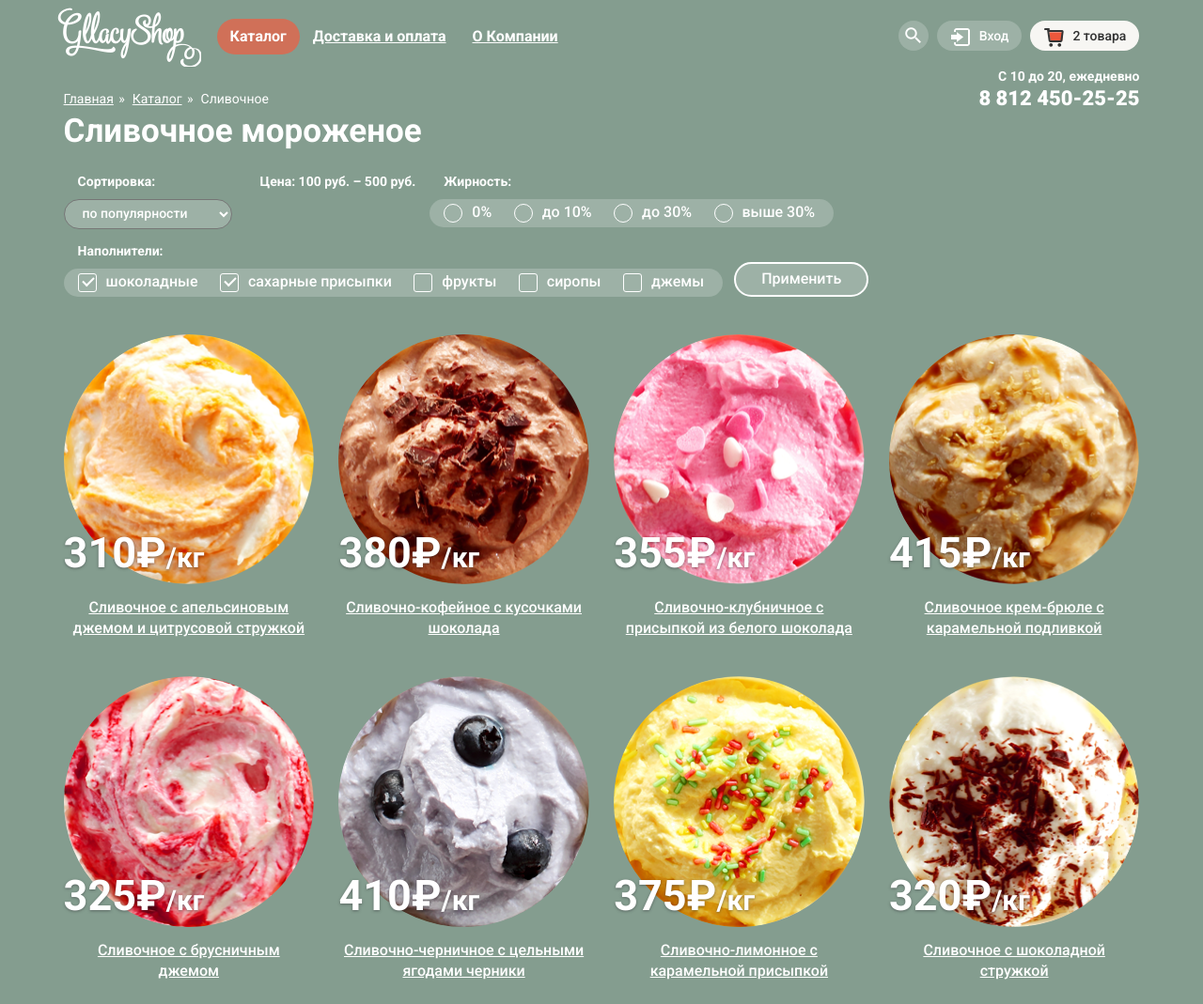
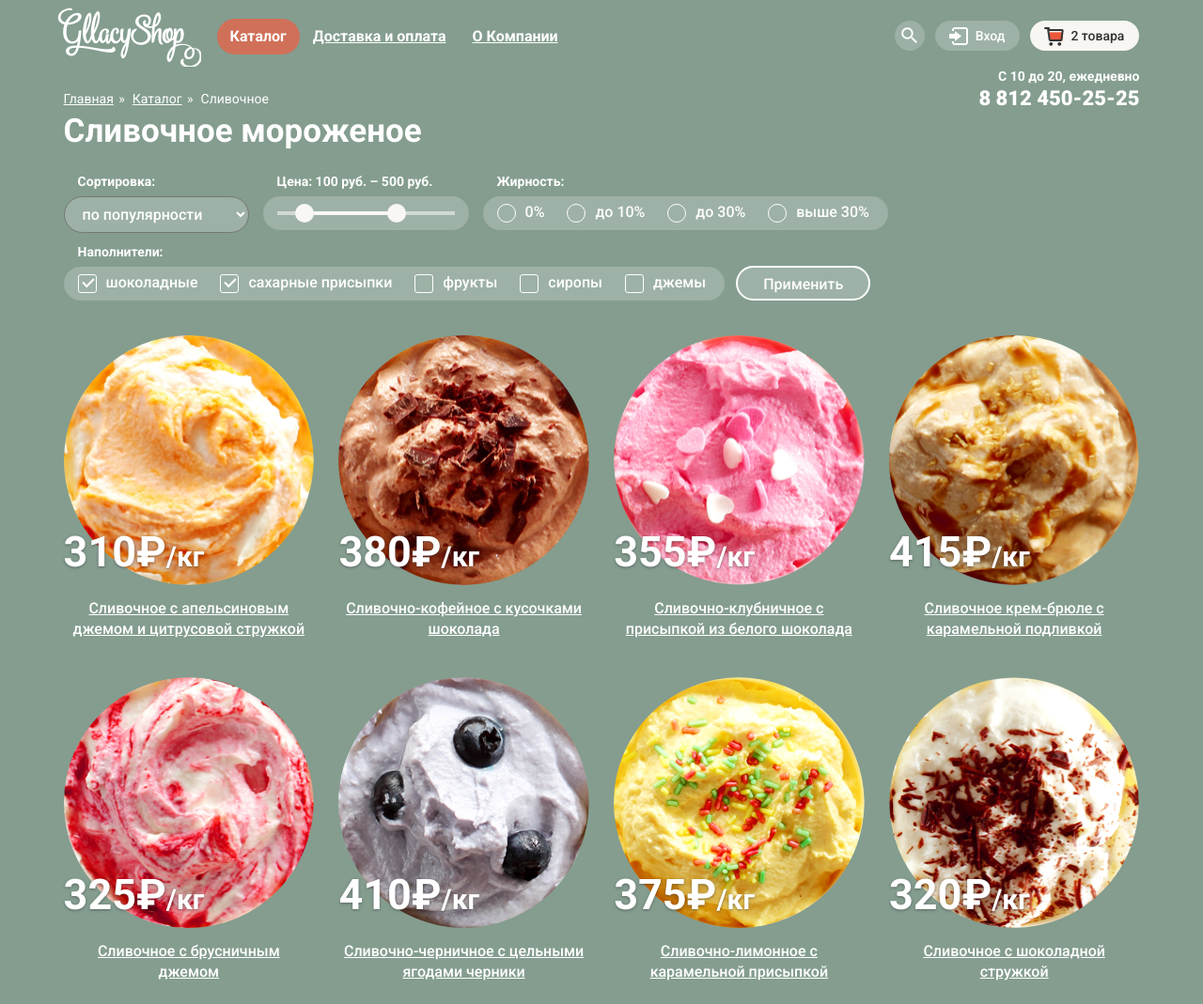
Before and after one commit to kataskin/136076-gllacy, a plain HTML site: page catalog.html in a window 1280 px wide. Shown: the top 1069 px of the page at 94% size. Drawn offline with Linux system fonts and the light colour scheme.

Commit message:
пиксель-перфект

```diff
--- a/catalog.html
+++ b/catalog.html
@@ -22,7 +22,7 @@
                   <form action="#">
                     <input type="text" id="search" class="textarea">
                     <div class="placeholder">
-                      <label for="search">Что ищем?</label>
+                      <label for="search" class="form-hint">Что ищем?</label>
                     </div>
                   </form>
                 </div>
@@ -35,11 +35,11 @@
                   <form action="#">
                     <input type="email" id="e-mail" class="textarea">
                     <div class="placeholder">
-                      <label for="e-mail">Электронная почта</label>
+                      <label for="e-mail" class="form-hint">Электронная почта</label>
                     </div>
                     <input type="password" id="password" class="textarea">
                     <div class="placeholder">
-                      <label for="password">Пароль</label>
+                      <label for="password" class="form-hint">Пароль</label>
                     </div>
                     <div class="no-password">
                       <a href="#" class="no-password-item">Забыли пароль</a>
@@ -58,7 +58,7 @@
                     <table class="in-basket">
                       <tr>
                         <td>
-                          <a href="#" class="del">Крестик</a>
+                          <a href="#" class="del">Закрыть</a>
                           <img src="img/products/mini-1.png" alt="Мороженое" width="33" height="33">
                           <p class="ice-cream-buy">Пломбир с апельсиновым джемом</p>
                         </td>
@@ -71,7 +71,7 @@
                       </tr>
                       <tr>
                         <td>
-                          <a href="#" class="del">Крестик</a>
+                          <a href="#" class="del">Закрыть</a>
                           <img src="img/products/mini-3.png" alt="Мороженое" width="33" height="33">
                           <p class="ice-cream-buy">Клубничный пломбир с присыпкой из белого шоколада</p>
                         </td>
@@ -158,6 +158,9 @@
             </div>
             <div class="filter">
               <h5>Цена: 100 руб. &ndash; 500 руб.</h5>
+              <div class="user-block-btn">
+                <div class="line"></div>
+              </div>
             </div>
             <div class="filter">
               <h5>Жирность:</h5>
--- a/css/style.css
+++ b/css/style.css
@@ -224,7 +224,7 @@ body {
 }
 
 .catalog {
-  z-index: 1;
+  z-index: 2;
   display: none;
   position: absolute;
   padding-top: 10px;
@@ -237,6 +237,7 @@ body {
   background-color: #f8f7f4;
   box-shadow: 0 20px 20px 0 rgba(0, 0, 0, 0.4);
   border-radius: 5px;
+  overflow: hidden;
 }
 
 .catalog a,
@@ -295,7 +296,7 @@ body {
 }
 
 .user-block-element:not(:first-child) {
-  margin-left: 5px;
+  margin-left: 7px;
 }
 
 .user-block-element:hover .popup {
@@ -307,8 +308,8 @@ body {
   position: relative;
   padding-top: 8px;
   padding-bottom: 7px;
-  padding-left: 45px;
-  padding-right: 14px;
+  padding-left: 43px;
+  padding-right: 16px;
   border-radius: 20px;
   background-color: rgba(255, 255, 255, 0.2);
   color: #ffffff;
@@ -328,6 +329,8 @@ body {
 content: "";
 display: block;
 position: absolute;
+top: 7px;
+left: 7px;
 background-image: url("../img/sprite.png");
 background-repeat: no-repeat;
 }
@@ -401,8 +404,14 @@ background-repeat: no-repeat;
 }
 
 .textarea:hover {
-  border: 1px solid #999999;
+  border-color: #999999;
   box-shadow: inset 0 0 0 1px #999999;
+}
+
+.textarea:focus {
+  border-color: #8fbdec;
+  box-shadow: inset 0 0 0 1px #8fbdec;
+  outline: none;
 }
 
 .textarea:focus + .placeholder .form-hint {
@@ -469,7 +478,7 @@ background-repeat: no-repeat;
 }
 
 .basket {
-  width: 71px;
+  width: 73px;
   padding-right: 0;
   text-align: left;
 }
@@ -642,8 +651,8 @@ body > input {
 
 .slider {
   position: relative;
-  padding-top: 270px;
-  padding-bottom: 40px;
+  padding-top: 272px;
+  padding-bottom: 42px;
   text-align: center;
 }
 
@@ -673,14 +682,14 @@ body > input {
 .slider-switch {
   position: absolute;
   left: 2.3%;
-  bottom: 25px;
+  bottom: 20px;
 }
 
 .slider-switch label{
   display: inline-block;
   width: 17px;
   height: 17px;
-  margin-right: 8px;
+  margin-right: 4px;
   vertical-align: top;
   background-color: transparent;
   border: 2px solid #ffffff;
@@ -861,7 +870,7 @@ h2 {
 
 .price {
   position: absolute;
-  bottom: 12px;
+  bottom: 14px;
   font-size: 30px;
   line-height: 36px;
   font-weight: bold;
@@ -1188,9 +1197,8 @@ h1 {
 .filter {
   display: inline-block;
   vertical-align: top;
-  min-width: 140px;
   margin-right: 15px;
-  margin-bottom: 15px;
+  margin-bottom: 12px;
   font-size: 16px;
   line-height: 20px;
 }
@@ -1205,7 +1213,7 @@ h1 {
 
 h5 {
   margin: 0;
-  margin-bottom: 10px;
+  margin-bottom: 7px;
   padding-left: 15px;
   font-size: 14px;
   line-height: 17px;
@@ -1220,9 +1228,56 @@ h5 {
 }
 
 .filter .user-block-btn {
+  position: relative;
   padding-left: 15px;
   padding-right: 15px;
-  padding-top: 5px;
+  padding-top: 8px;
+  padding-bottom: 8px;
+  font-size: 16px;
+  line-height: 20px;
+}
+
+.filter:nth-child(2) .user-block-btn {
+  padding-top: 16px;
+  padding-bottom: 16px;
+}
+
+.filter:nth-child(2) .user-block-btn::before {
+  z-index: 1;
+  position: absolute;
+  left: 44px;
+  top: 16px;
+  width: 98px;
+  height: 4px;
+  background-color: #f8f7f4;
+}
+
+.line {
+  position: relative;
+  width: 189px;
+  height: 4px;
+  background-color: #d1d9d2;
+}
+
+.line::before,
+.line::after {
+  content: "";
+  display: block;
+  position: absolute;
+  top: -8px;
+  width: 20px;
+  height: 20px;
+  border-radius: 50%;
+  background-color: #f8f7f4;
+  cursor: pointer;
+}
+
+.line::before {
+  left: 19px;
+}
+
+.line::after {
+  left: 117px;
 }
 
 .filter .filling,
```
Also changed, not shown: index.html (+4 -2 lines), 2 other files.
